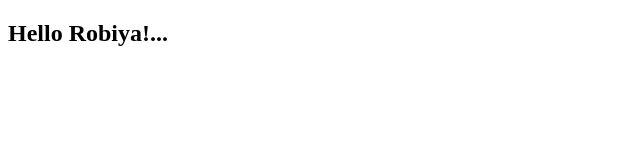
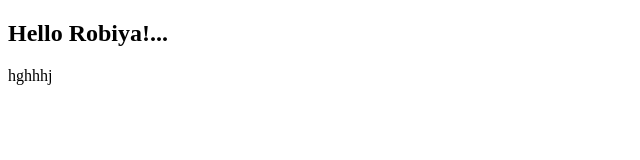
Before and after one commit to yusupovarobiyakhon/first-project, a plain HTML site: page index.html in a window 1280 px wide. Shown: the full height of the page, 0-640 px from the left. Drawn offline with Linux system fonts and the light colour scheme.

Commit message:
add p element

```diff
--- a/index.html
+++ b/index.html
@@ -7,5 +7,6 @@
 </head>
 <body>
    <h2> Hello Robiya!...</h2>
+   <p>hghhhj</p>
 </body>
 </html>
```
